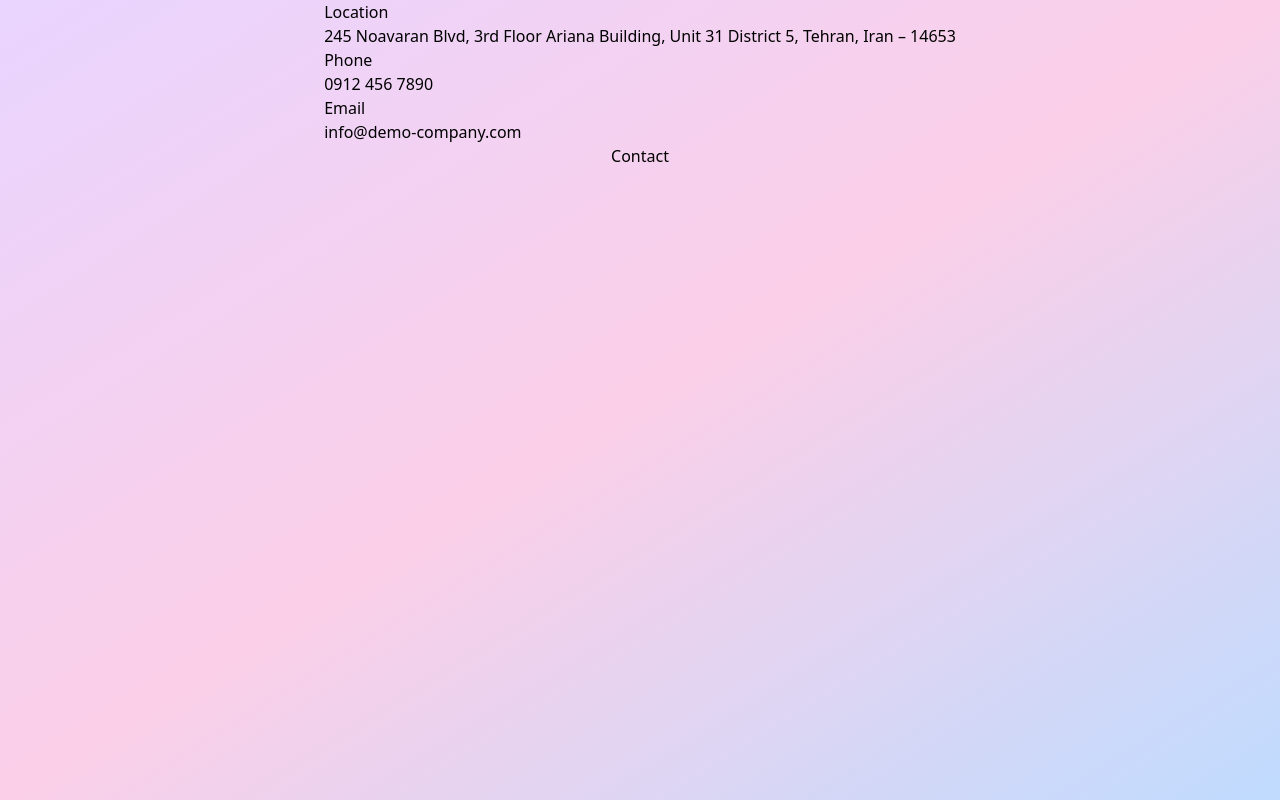
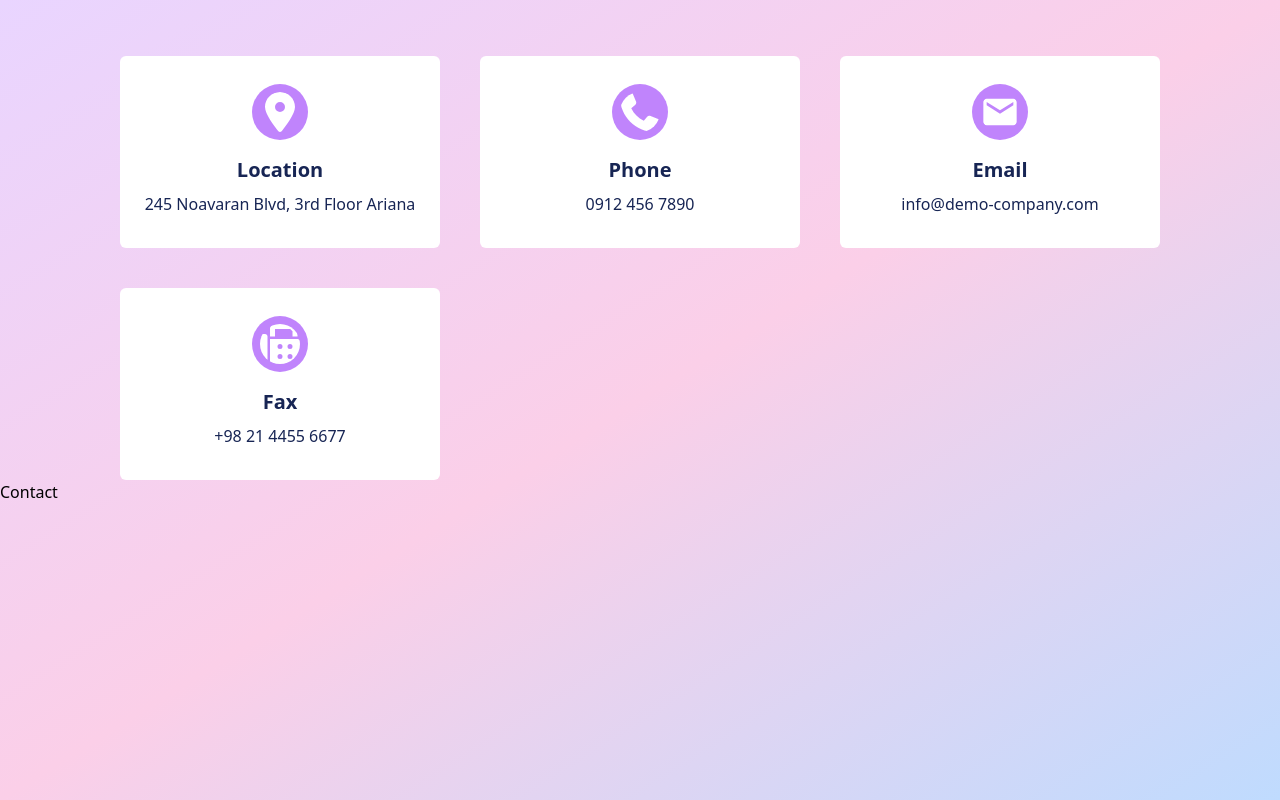
Before and after one commit to Faezeh-adbii/Contact_Info, a React (Vite) app: page / in a window 1280 px wide. Built offline with nearby package versions, Linux system fonts and the light colour scheme.

Commit message:
styling  ContactInfo and Info component

```diff
--- a/package.json
+++ b/package.json
@@ -11,7 +11,8 @@
   },
   "dependencies": {
     "react": "^19.2.0",
-    "react-dom": "^19.2.0"
+    "react-dom": "^19.2.0",
+    "react-icons": "^5.5.0"
   },
   "devDependencies": {
     "@eslint/js": "^9.39.1",
--- a/src/App.jsx
+++ b/src/App.jsx
@@ -4,7 +4,7 @@ import ContactInfo from "./Components/ContactInfo";
 function App() {
   return (
     <>
-      <div className="bg-gradient-to-br from-purple-200 via-pink-200 to-blue-200 h-screen place-items-center ">
+      <div className="bg-gradient-to-br from-purple-200 via-pink-200 to-blue-200 h-screen " >
         <ContactInfo/>
         <Contact/>
       </div>
--- a/src/Components/ContactInfo.jsx
+++ b/src/Components/ContactInfo.jsx
@@ -1,21 +1,31 @@
 import React from "react";
 import Info from "./Info";
+import { FaLocationDot } from "react-icons/fa6";
+import { MdEmail } from "react-icons/md";
+import { FaPhone } from "react-icons/fa6";
+import { FaFax } from "react-icons/fa6";
 
 const Datas = [
   {
+    Icon: FaLocationDot,
     Lable: "Location",
     Value:
-      "245 Noavaran Blvd, 3rd Floor Ariana Building, Unit 31 District 5, Tehran, Iran – 14653",
+      "245 Noavaran Blvd, 3rd Floor Ariana",
   },
-  { Lable: "Phone", Value: "0912 456 7890" },
-  { Lable: "Email", Value: "info@demo-company.com" },
+  { Icon: FaPhone, Lable: "Phone", Value: "0912 456 7890" },
+  { Icon: MdEmail, Lable: "Email", Value: "info@demo-company.com" },
+  {
+    Icon: FaFax,
+    Lable: "Fax",
+    Value: "+98 21 4455 6677"
+  },
 ];
 
 function ContactInfo() {
   return (
-    <div>
-      <ul className=" ">
-        {Datas.map((Data , index ) => (
+    <div className=" mx-20 pt-14 px-10">
+      <ul className=" grid  grid-cols-New-ContactInfo gap-10 ">
+        {Datas.map((Data, index) => (
           <li>
             <Info key={index} data={Data} />
           </li>
--- a/src/Components/Info.jsx
+++ b/src/Components/Info.jsx
@@ -1,11 +1,12 @@
 import React from "react";
 
-function Info({ data: { Lable, Value } }) {
+function Info({ data: { Icon, Lable, Value } }) {
   return (
     <div>
-      <div>
-          <h1> {Lable} </h1>
-          <p> {Value} </p>
+      <div className="place-items-center pt-7 rounded-md bg-white pb-8">
+        <Icon className="rounded-full w-14 h-14 p-2 bg-purple-400 text-white " />
+        <h1 className="mt-4 text-blue-950 font-bold text-xl"> {Lable} </h1>
+        <p className="mt-2 text-blue-950"> {Value} </p>
       </div>
     </div>
   );
```
Also changed, not shown: 1 other file (tests, documents, lock files or other folders).
